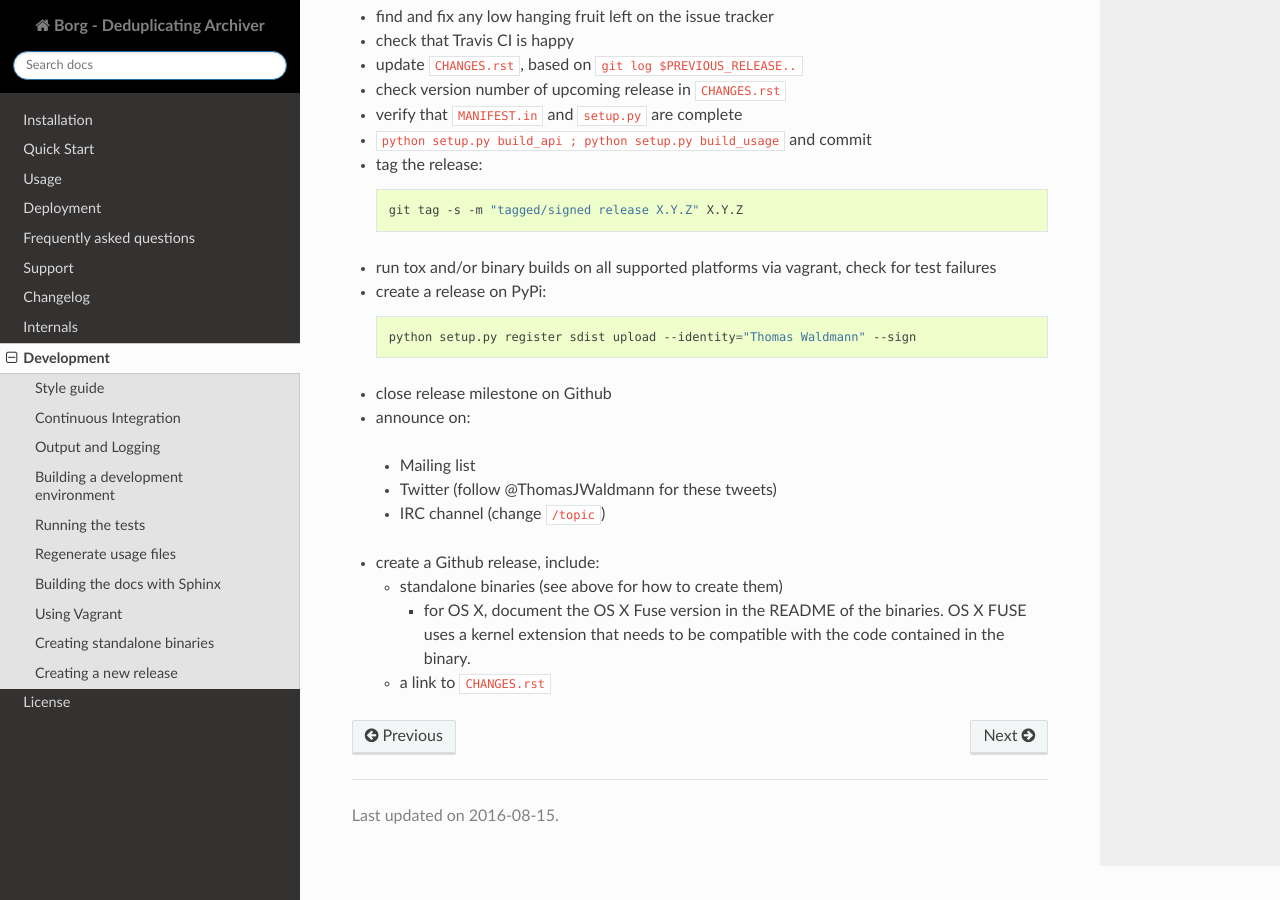
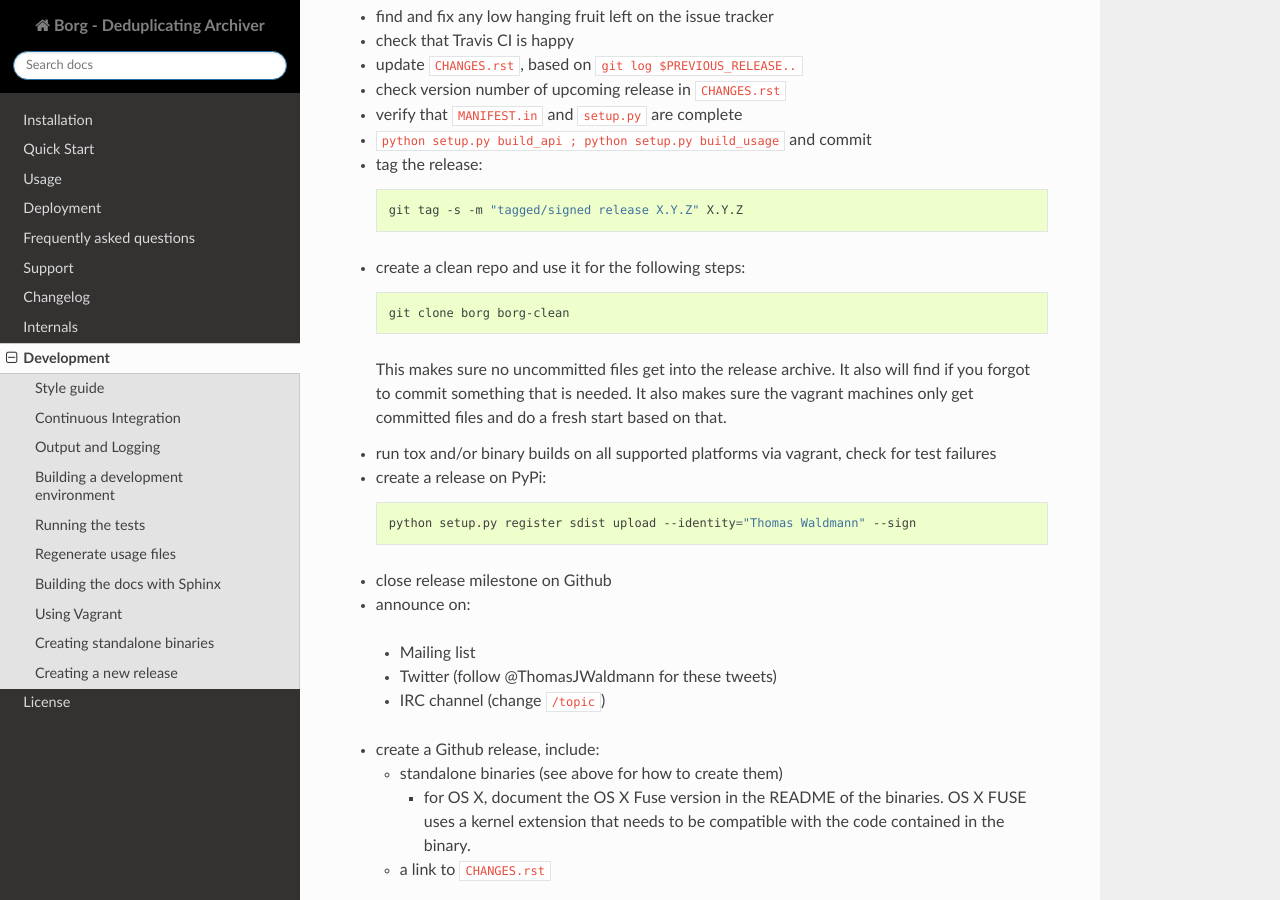
Before and after one commit to borgbackup/borg, a Sphinx documentation site: the page built from docs/development.rst, in a window 1280 px wide and 900 px high, scrolled down 3526 px. Built offline with Sphinx 7.4.7 and the Read the Docs theme 2.0.0, drawn with Linux system fonts in a browser that asks for light colours; pages that are not in the unit, such as notebooks, are missing from menus; the version number could not be read and is left out.

Commit message:
use a clean repo to test / build the release

```diff
--- a/docs/development.rst
+++ b/docs/development.rst
@@ -178,6 +178,14 @@ Checklist:
 
     git tag -s -m "tagged/signed release X.Y.Z" X.Y.Z
 
+- create a clean repo and use it for the following steps::
+
+    git clone borg borg-clean
+
+  This makes sure no uncommitted files get into the release archive.
+  It also will find if you forgot to commit something that is needed.
+  It also makes sure the vagrant machines only get committed files and
+  do a fresh start based on that.
 - run tox and/or binary builds on all supported platforms via vagrant,
   check for test failures
 - create a release on PyPi::
```
